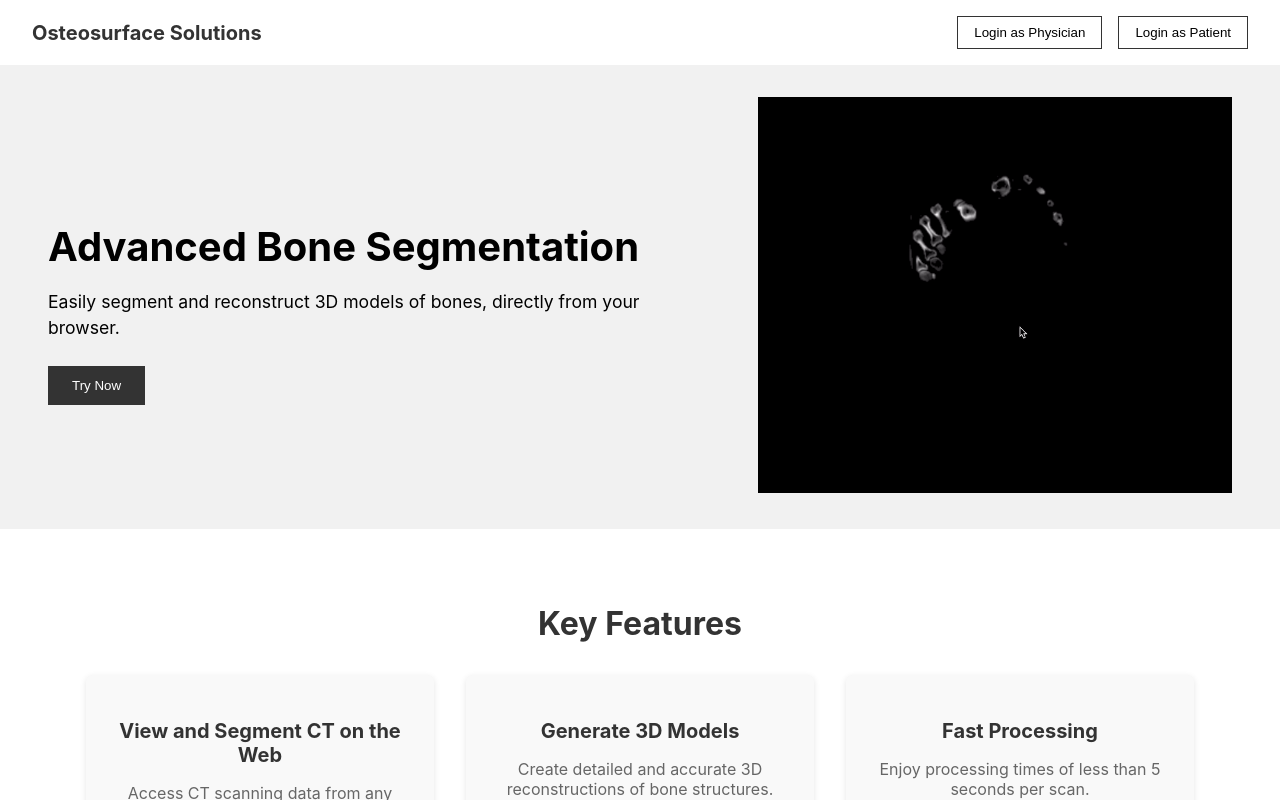
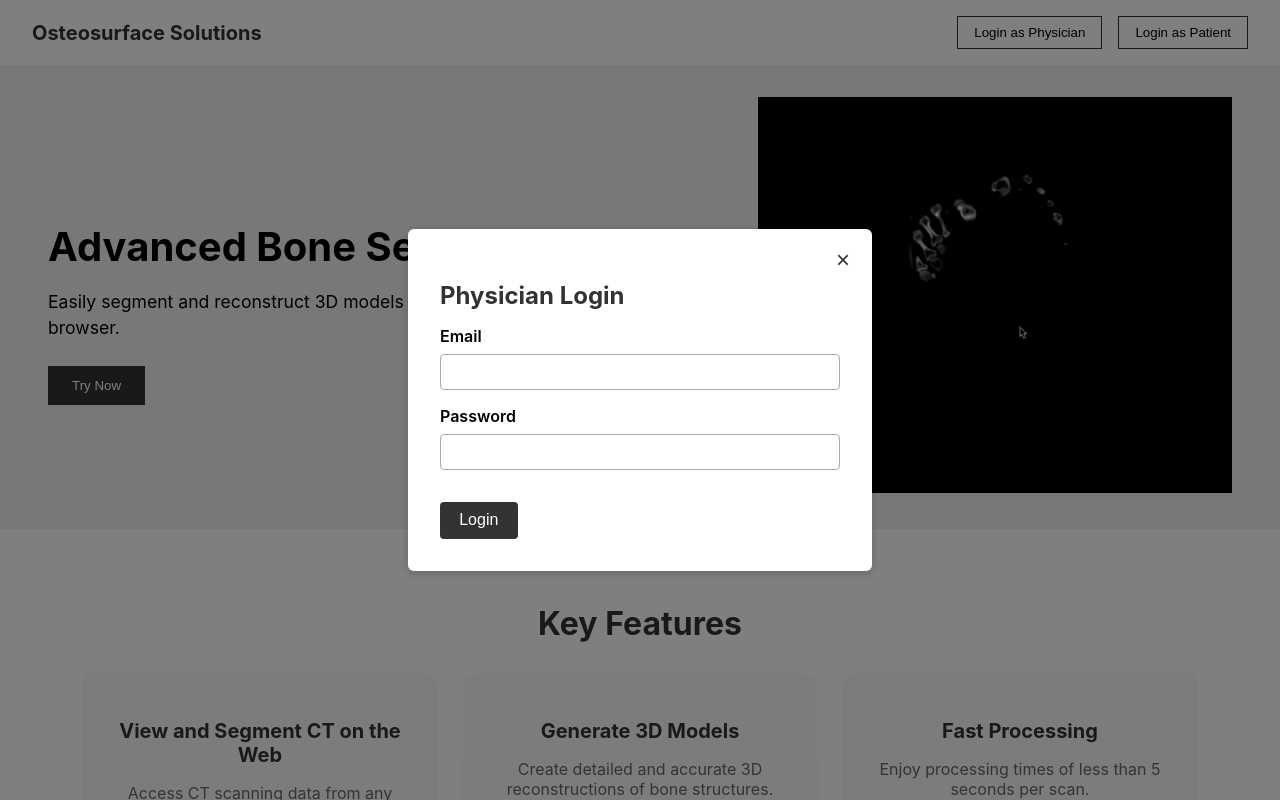
Before and after one commit to sajalregmi/bone-segmentation, a React (Create React App) app in the folder bone-segmentation-landing-page/: page / in a window 1280 px wide. Both pictures are taken after a click on the button "Login as Physician". Shown: the top 800 px of the page. Built offline with nearby package versions, Linux system fonts and the light colour scheme.

Commit message:
Added modals to login as physcian and patient to navbar

```diff
--- a/bone-segmentation-landing-page/src/components/NavBar.css
+++ b/bone-segmentation-landing-page/src/components/NavBar.css
@@ -29,3 +29,76 @@
   .nav-button:hover {
     background-color: #f0f0f0;
   }
+
+  .modal-overlay {
+    position: fixed;
+    top: 0;
+    left: 0;
+    right: 0;
+    bottom: 0;
+    background-color: rgba(0,0,0,0.5);
+    display: flex;
+    justify-content: center;
+    align-items: center;
+    z-index: 9999;
+  }
+
+  .modal-content {
+    background-color: #ffffff;
+    width: 400px;
+    max-width: 90%;
+    padding: 2rem;
+    border-radius: 6px;
+    position: relative;
+    box-shadow: 0 2px 8px rgba(0,0,0,0.2);
+  }
+
+  .close-button {
+    background: none;
+    border: none;
+    font-size: 1.5rem;
+    color: #333;
+    position: absolute;
+    top: 1rem;
+    right: 1rem;
+    cursor: pointer;
+  }
+
+  .modal-content h2 {
+    margin-bottom: 1rem;
+    color: #333;
+  }
+
+  .form-group {
+    margin-bottom: 1rem;
+    display: flex;
+    flex-direction: column;
+  }
+
+  .form-group label {
+    margin-bottom: 0.5rem;
+    font-weight: 600;
+  }
+
+  .form-group input {
+    padding: 0.5rem;
+    border: 1px solid #aaa;
+    border-radius: 4px;
+    font-size: 1rem;
+  }
+
+  .submit-button {
+    margin-top: 1rem;
+    padding: 0.6rem 1.2rem;
+    background-color: #333;
+    color: #ffffff;
+    border: none;
+    border-radius: 4px;
+    cursor: pointer;
+    font-size: 1rem;
+    transition: background-color 0.3s ease;
+  }
+
+  .submit-button:hover {
+    background-color: #555;
+  }
--- a/bone-segmentation-landing-page/src/components/navbar.tsx
+++ b/bone-segmentation-landing-page/src/components/navbar.tsx
@@ -1,27 +1,128 @@
-import React from 'react';
+import React, { useState } from 'react';
 import './NavBar.css';
 
 const NavBar: React.FC = () => {
-  const handlePhysicianLogin = () => {
-    alert('Redirecting to Physician Login...');
+  const [showPhysicianModal, setShowPhysicianModal] = useState(false);
+  const [showPatientModal, setShowPatientModal] = useState(false);
+  const [physicianEmail, setPhysicianEmail] = useState('');
+  const [physicianPassword, setPhysicianPassword] = useState('');
+  const [patientEmail, setPatientEmail] = useState('');
+  const [patientPassword, setPatientPassword] = useState('');
+  const handlePhysicianLoginClick = () => {
+    setShowPhysicianModal(true);
+  };
+  const closePhysicianModal = () => {
+    setShowPhysicianModal(false);
+  };
+  const handlePhysicianLoginSubmit = (e: React.FormEvent<HTMLFormElement>) => {
+    e.preventDefault();
+    alert(`Physician Login:\nEmail: ${physicianEmail}\nPassword: ${physicianPassword}`);
+    setShowPhysicianModal(false);
   };
 
-  const handlePatientLogin = () => {
-    alert('Redirecting to Patient Login...');
+  const handlePatientLoginClick = () => {
+    setShowPatientModal(true);
+  };
+  const closePatientModal = () => {
+    setShowPatientModal(false);
+  };
+  const handlePatientLoginSubmit = (e: React.FormEvent<HTMLFormElement>) => {
+    e.preventDefault();
+    alert(`Patient Login:\nEmail: ${patientEmail}\nPassword: ${patientPassword}`);
+    setShowPatientModal(false);
   };
 
   return (
+    <>
       <nav className="navbar">
         <div className="nav-brand">Osteosurface Solutions</div>
         <div className="nav-buttons">
-        <button className="nav-button" onClick={handlePhysicianLogin}>
+          <button className="nav-button" onClick={handlePhysicianLoginClick}>
             Login as Physician
           </button>
-        <button className="nav-button" onClick={handlePatientLogin}>
+          <button className="nav-button" onClick={handlePatientLoginClick}>
             Login as Patient
           </button>
         </div>
       </nav>
+
+      {showPhysicianModal && (
+        <div className="modal-overlay">
+          <div className="modal-content">
+            <button className="close-button" onClick={closePhysicianModal}>
+              &times;
+            </button>
+            <h2>Physician Login</h2>
+            <form onSubmit={handlePhysicianLoginSubmit}>
+              <div className="form-group">
+                <label htmlFor="physicianEmail">Email</label>
+                <input
+                  id="physicianEmail"
+                  type="email"
+                  value={physicianEmail}
+                  onChange={(e) => setPhysicianEmail(e.target.value)}
+                  required
+                />
+              </div>
+
+              <div className="form-group">
+                <label htmlFor="physicianPassword">Password</label>
+                <input
+                  id="physicianPassword"
+                  type="password"
+                  value={physicianPassword}
+                  onChange={(e) => setPhysicianPassword(e.target.value)}
+                  required
+                />
+              </div>
+
+              <button type="submit" className="submit-button">
+                Login
+              </button>
+            </form>
+          </div>
+        </div>
+      )}
+
+      {/* Patient Login Modal */}
+      {showPatientModal && (
+        <div className="modal-overlay">
+          <div className="modal-content">
+            <button className="close-button" onClick={closePatientModal}>
+              &times;
+            </button>
+            <h2>Patient Login</h2>
+            <form onSubmit={handlePatientLoginSubmit}>
+              <div className="form-group">
+                <label htmlFor="patientEmail">Email</label>
+                <input
+                  id="patientEmail"
+                  type="email"
+                  value={patientEmail}
+                  onChange={(e) => setPatientEmail(e.target.value)}
+                  required
+                />
+              </div>
+
+              <div className="form-group">
+                <label htmlFor="patientPassword">Password</label>
+                <input
+                  id="patientPassword"
+                  type="password"
+                  value={patientPassword}
+                  onChange={(e) => setPatientPassword(e.target.value)}
+                  required
+                />
+              </div>
+
+              <button type="submit" className="submit-button">
+                Login
+              </button>
+            </form>
+          </div>
+        </div>
+      )}
+    </>
   );
 };
 
```
Lines whose indentation alone changed are shown as unchanged.
